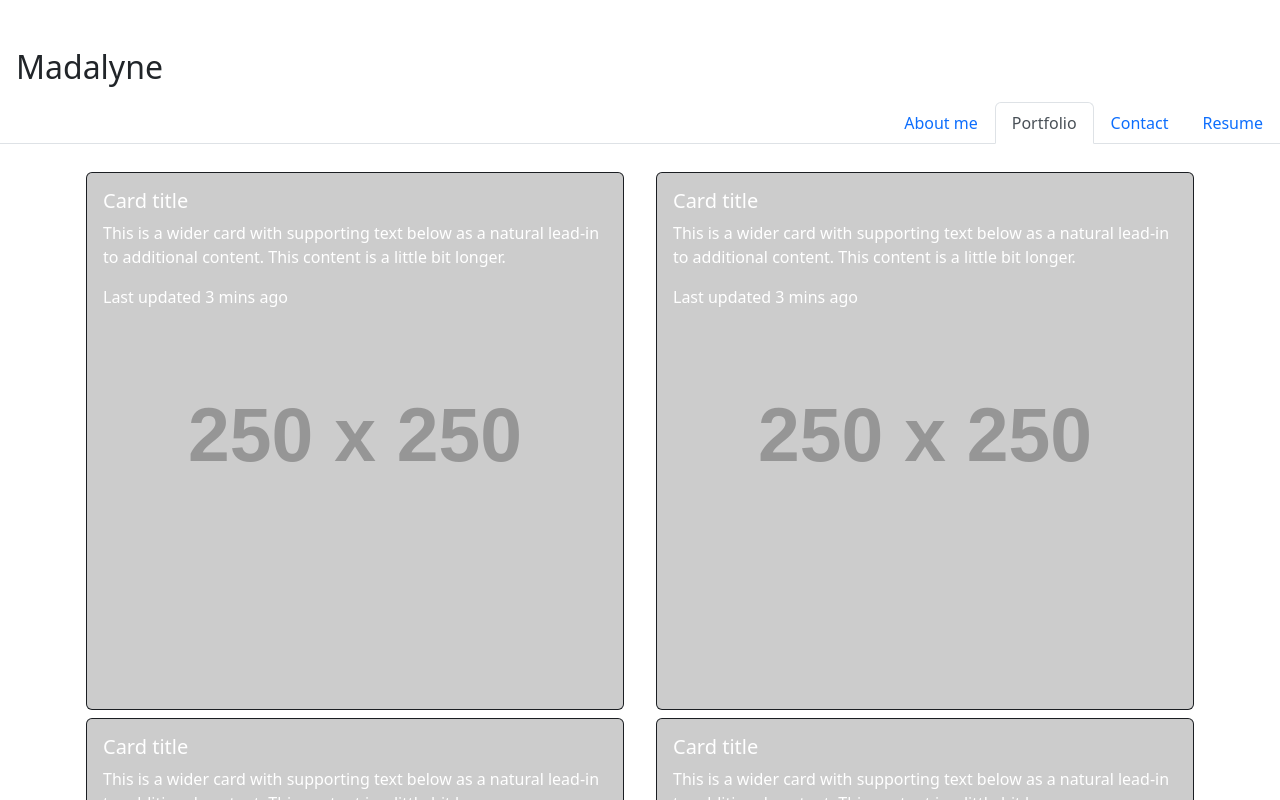
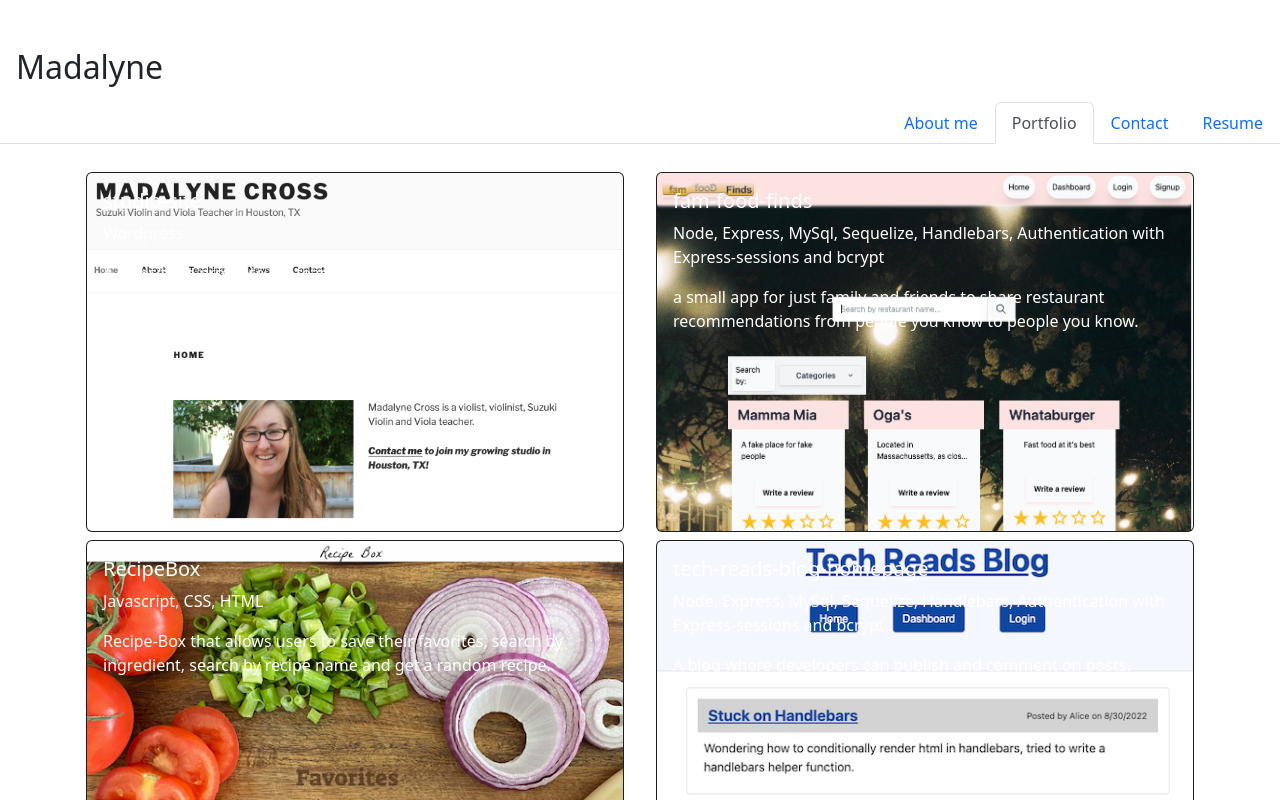
Before and after one commit to violanerd/react-portfolio, a React (Create React App) app: page /#about in a window 1280 px wide. Both pictures are taken after a click on the tab "Portfolio". Shown: the top 800 px of the page. Built offline with nearby package versions, Linux system fonts and the light colour scheme.

Commit message:
dynamically render projects

```diff
--- a/src/components/pages/Portfolio.js
+++ b/src/components/pages/Portfolio.js
@@ -1,98 +1,16 @@
 import React from "react";
 import Container from 'react-bootstrap/Container';
 import Row from 'react-bootstrap/Row';
-import Col from 'react-bootstrap/Col';
-import Card from 'react-bootstrap/Card';
+import Project from "./Project";
 
 function Portfolio(){
 
     return(
         <div className="m-4">
         <Container>
-            <Row>
-                <Col sm={12} lg={6}>
-                    <Card className="bg-dark text-white m-1">
-                        <Card.Img src="https://via.placeholder.com/250" alt="Card image" />
-                        <Card.ImgOverlay>
-                            <Card.Title>Card title</Card.Title>
-                            <Card.Text>
-                            This is a wider card with supporting text below as a natural lead-in
-                            to additional content. This content is a little bit longer.
-                            </Card.Text>
-                            <Card.Text>Last updated 3 mins ago</Card.Text>
-                        </Card.ImgOverlay>
-                    </Card>
-                </Col>
-                <Col sm={12} lg={6}>
-                    <Card className="bg-dark text-white m-1">
-                        <Card.Img src="https://via.placeholder.com/250" alt="Card image" />
-                        <Card.ImgOverlay>
-                            <Card.Title>Card title</Card.Title>
-                            <Card.Text>
-                            This is a wider card with supporting text below as a natural lead-in
-                            to additional content. This content is a little bit longer.
-                            </Card.Text>
-                            <Card.Text>Last updated 3 mins ago</Card.Text>
-                        </Card.ImgOverlay>
-                    </Card>
-                </Col>
 
+               <Project></Project>
 
-            <Col sm={12} lg={6}>
-                    <Card className="bg-dark text-white m-1">
-                        <Card.Img src="https://via.placeholder.com/250" alt="Card image" />
-                        <Card.ImgOverlay>
-                            <Card.Title>Card title</Card.Title>
-                            <Card.Text>
-                            This is a wider card with supporting text below as a natural lead-in
-                            to additional content. This content is a little bit longer.
-                            </Card.Text>
-                            <Card.Text>Last updated 3 mins ago</Card.Text>
-                        </Card.ImgOverlay>
-                    </Card>
-                </Col>
-                <Col sm={12} lg={6}>
-                    <Card className="bg-dark text-white m-1">
-                        <Card.Img src="https://via.placeholder.com/250" alt="Card image" />
-                        <Card.ImgOverlay>
-                            <Card.Title>Card title</Card.Title>
-                            <Card.Text>
-                            This is a wider card with supporting text below as a natural lead-in
-                            to additional content. This content is a little bit longer.
-                            </Card.Text>
-                            <Card.Text>Last updated 3 mins ago</Card.Text>
-                        </Card.ImgOverlay>
-                    </Card>
-                </Col>
-
-
-            <Col sm={12} lg={6}>
-                    <Card className="bg-dark text-white m-1">
-                        <Card.Img src="https://via.placeholder.com/250" alt="Card image" />
-                        <Card.ImgOverlay>
-                            <Card.Title>Card title</Card.Title>
-                            <Card.Text>
-                            This is a wider card with supporting text below as a natural lead-in
-                            to additional content. This content is a little bit longer.
-                            </Card.Text>
-                            <Card.Text>Last updated 3 mins ago</Card.Text>
-                        </Card.ImgOverlay>
-                    </Card>
-                </Col>
-                <Col sm={12} lg={6}>
-                    <Card className="bg-dark text-white m-1">
-                        <Card.Img src="https://via.placeholder.com/250" alt="Card image" />
-                        <Card.ImgOverlay>
-                            <Card.Title>Card title</Card.Title>
-                            <Card.Text>
-                            This is a wider card with supporting text below as a natural lead-in
-                            to additional content. This content is a little bit longer.
-                            </Card.Text>
-                            <Card.Text>Last updated 3 mins ago</Card.Text>
-                        </Card.ImgOverlay>
-                    </Card>
-                </Col>
-            </Row>
         </Container>
         </div>
     )
--- a/src/components/pages/Project.js
+++ b/src/components/pages/Project.js
@@ -1,11 +1,18 @@
 // this is where the data for the projects will be - export it to portfolio
 import React, { useState } from "react";
+import Col from 'react-bootstrap/Col';
+import Card from 'react-bootstrap/Card';
+import Row from 'react-bootstrap/Row';
 
 // src can dynamically render from name property
 // src={require(`../../assets/images/${name}.jpg`)}
 // alt can be name
 
 // will need to conditionally render if not available
+
+function Project(){
+
+
 const [projects] = useState([
     {
       title: 'Studio Site',
@@ -56,3 +63,27 @@ const [projects] = useState([
         deploy: 'https://violanerd.github.io/Show-Me-The-Weather/'
       }
 ])
+
+return (
+  <Row>
+    {projects.map((project) => (
+  <Col sm={12} lg={6}>
+
+      <Card className="bg-dark text-white m-1">
+            <Card.Img src={require(`../../assets/images/${project.name}.jpg`)} alt={project.name} />
+            <Card.ImgOverlay>
+                <Card.Title>{project.name}</Card.Title>
+                <Card.Text>{project.built_with}</Card.Text>
+                <Card.Text>{project.description}</Card.Text>
+            </Card.ImgOverlay>
+        </Card>
+  </Col>
+  ))}
+  </Row>
+
+
+)
+
+}
+
+export default Project;
```
